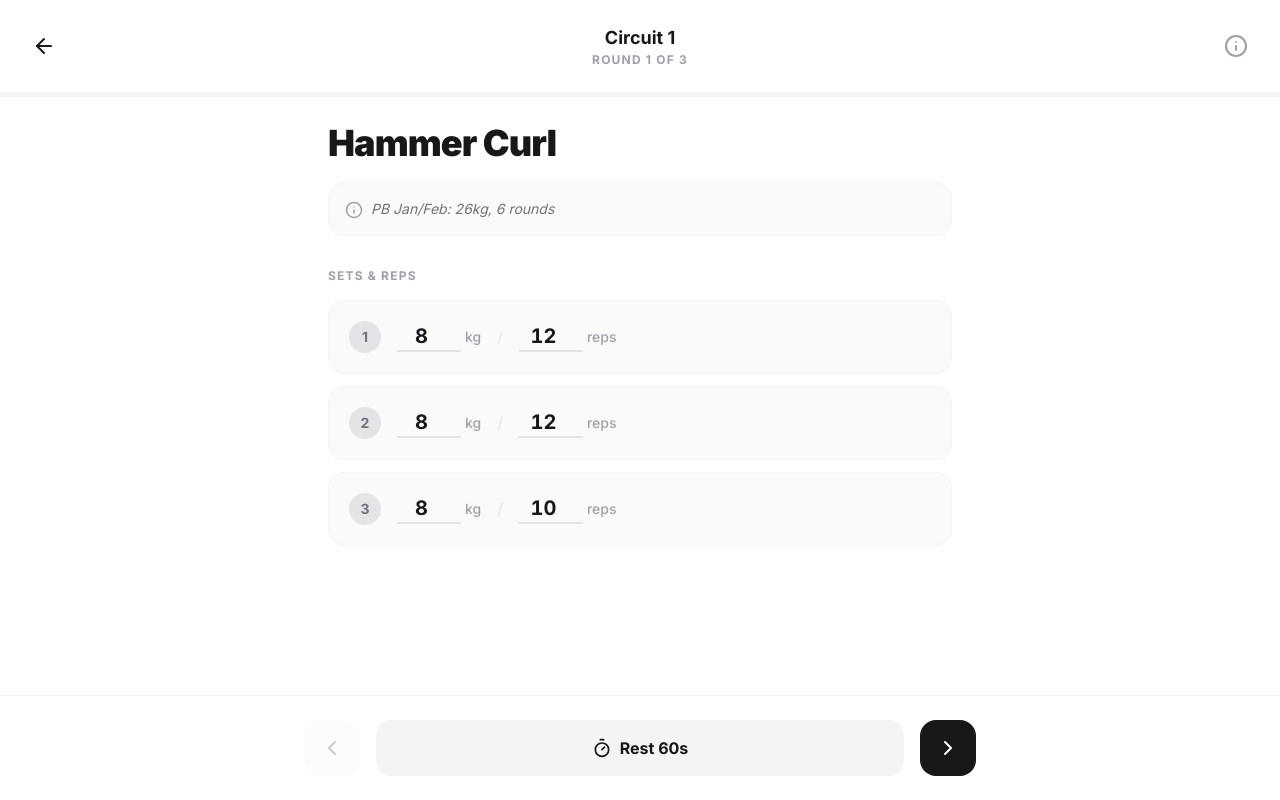
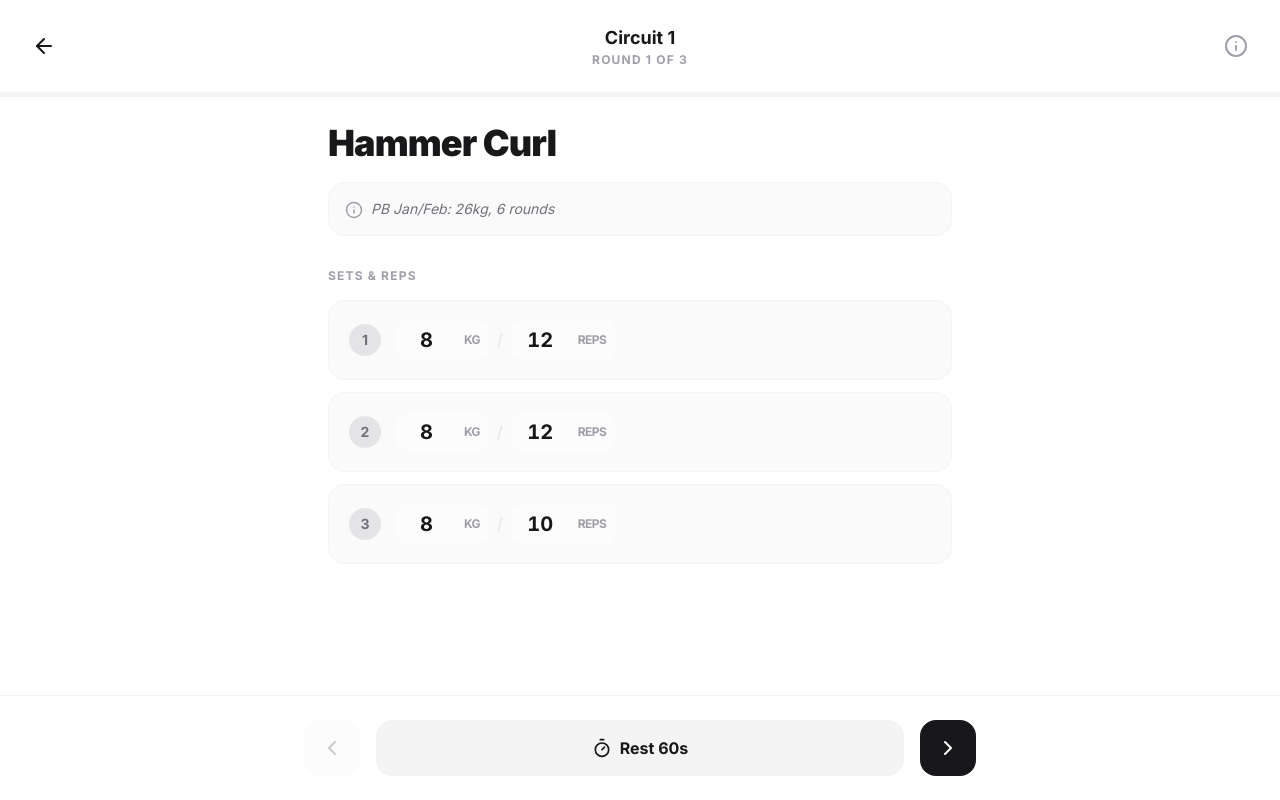
Before and after one commit to davidabdel/peplift, a React (Vite) app: page / in a window 1280 px wide. Both pictures are taken after a click on the element 333 px from the left and 371 px from the top of the page. Built offline with nearby package versions, Linux system fonts and the light colour scheme.

Commit message:
Refine UI aesthetics, fix button wrapping, and update terminology to View/Edit Plan

```diff
--- a/src/App.tsx
+++ b/src/App.tsx
@@ -208,11 +208,11 @@ export default function App() {
                       e.stopPropagation();
                       setShowFullPlan(idx);
                     }}
-                    className="text-xs font-bold bg-zinc-100 hover:bg-zinc-200 px-3 py-1 rounded-full text-zinc-600 uppercase tracking-widest transition-colors"
+                    className="text-xs font-bold bg-zinc-100 hover:bg-zinc-200 px-4 py-1.5 rounded-full text-zinc-600 uppercase tracking-widest transition-colors whitespace-nowrap"
                   >
-                    View Plan
+                    View/Edit Plan
                   </button>
-                  <span className="text-xs font-bold bg-zinc-100 px-3 py-1 rounded-full text-zinc-600 uppercase tracking-widest">
+                  <span className="text-xs font-bold bg-zinc-100 px-4 py-1.5 rounded-full text-zinc-600 uppercase tracking-widest whitespace-nowrap">
                     {circuit.rounds} Rounds
                   </span>
                 </div>
@@ -288,17 +288,17 @@ export default function App() {
                               type="number"
                               value={set.weight}
                               onChange={(e) => updatePlanSet(showFullPlan!, exIdx, sIdx, 'weight', parseFloat(e.target.value) || 0)}
-                              className="w-12 bg-white border border-zinc-200 rounded px-1 font-bold text-zinc-900"
+                              className="w-14 bg-white border border-zinc-200 rounded-md px-2 py-0.5 font-bold text-zinc-900 focus:ring-1 focus:ring-zinc-900 focus:border-zinc-900 outline-none transition-all"
                             />
-                            <span>kg</span>
-                            <span className="mx-1">×</span>
+                            <span className="opacity-60">kg</span>
+                            <span className="mx-1 opacity-20">×</span>
                             <input
                               type="number"
                               value={set.reps}
                               onChange={(e) => updatePlanSet(showFullPlan!, exIdx, sIdx, 'reps', parseInt(e.target.value) || 0)}
-                              className="w-12 bg-white border border-zinc-200 rounded px-1 font-bold text-zinc-900"
+                              className="w-14 bg-white border border-zinc-200 rounded-md px-2 py-0.5 font-bold text-zinc-900 focus:ring-1 focus:ring-zinc-900 focus:border-zinc-900 outline-none transition-all"
                             />
-                            <span>reps</span>
+                            <span className="opacity-60">reps</span>
                           </div>
                         ))}
                       </div>
@@ -433,25 +433,25 @@ export default function App() {
                         {sIdx + 1}
                       </div>
                       <div className="flex items-center gap-1" onClick={(e) => e.stopPropagation()}>
-                        <div className="relative flex items-center">
+                        <div className="relative flex items-center bg-white/50 px-2 py-1 rounded-xl border border-transparent focus-within:border-zinc-200 transition-all">
                           <input
                             type="number"
                             step="0.5"
                             value={set.weight}
                             onChange={(e) => updateSet(currentExerciseIndex, sIdx, 'weight', parseFloat(e.target.value) || 0)}
-                            className="w-16 text-xl font-bold bg-transparent border-b-2 border-zinc-200 focus:border-zinc-900 outline-none text-center tabular-nums"
+                            className="w-14 text-xl font-bold bg-transparent outline-none text-center tabular-nums"
                           />
-                          <span className="text-zinc-400 ml-1 text-sm font-medium">kg</span>
+                          <span className="text-zinc-400 ml-0.5 text-xs font-bold uppercase tracking-tighter">kg</span>
                         </div>
-                        <span className="mx-3 text-zinc-200">/</span>
-                        <div className="relative flex items-center">
+                        <span className="mx-1 text-zinc-200">/</span>
+                        <div className="relative flex items-center bg-white/50 px-2 py-1 rounded-xl border border-transparent focus-within:border-zinc-200 transition-all">
                           <input
                             type="number"
                             value={set.reps}
                             onChange={(e) => updateSet(currentExerciseIndex, sIdx, 'reps', parseInt(e.target.value) || 0)}
-                            className="w-16 text-xl font-bold bg-transparent border-b-2 border-zinc-200 focus:border-zinc-900 outline-none text-center tabular-nums"
+                            className="w-14 text-xl font-bold bg-transparent outline-none text-center tabular-nums"
                           />
-                          <span className="text-zinc-400 ml-1 text-sm font-medium">reps</span>
+                          <span className="text-zinc-400 ml-0.5 text-xs font-bold uppercase tracking-tighter">reps</span>
                         </div>
                       </div>
                     </div>
```
